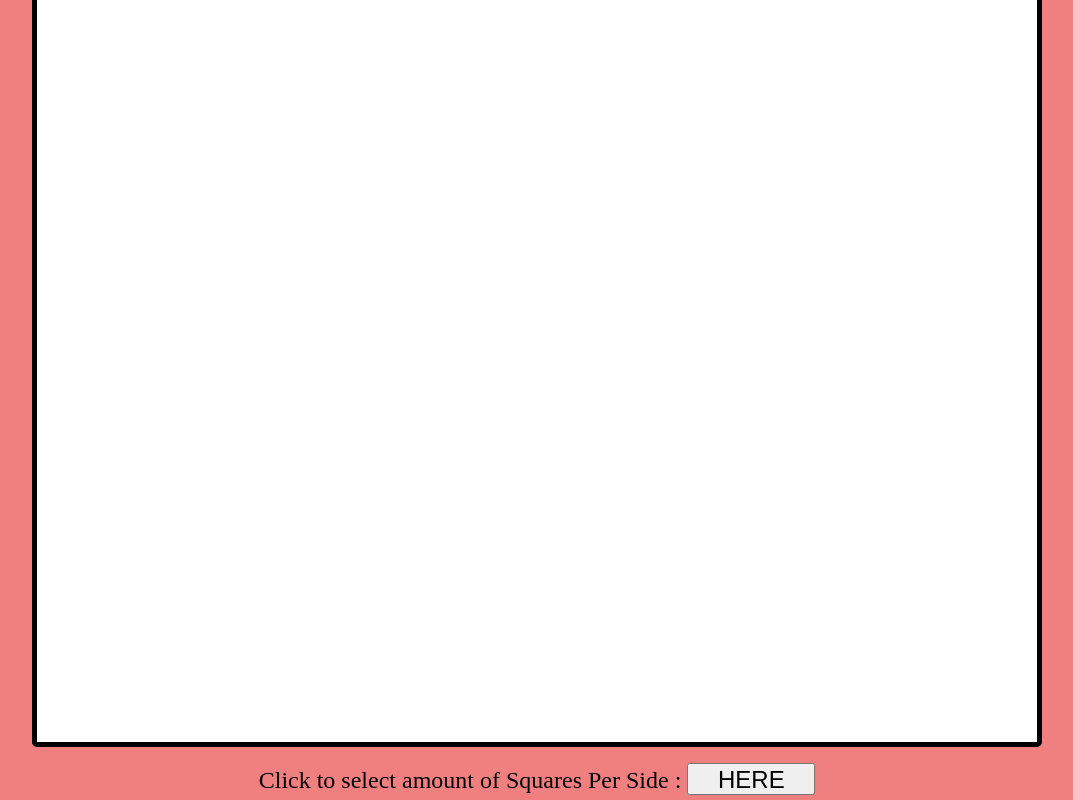
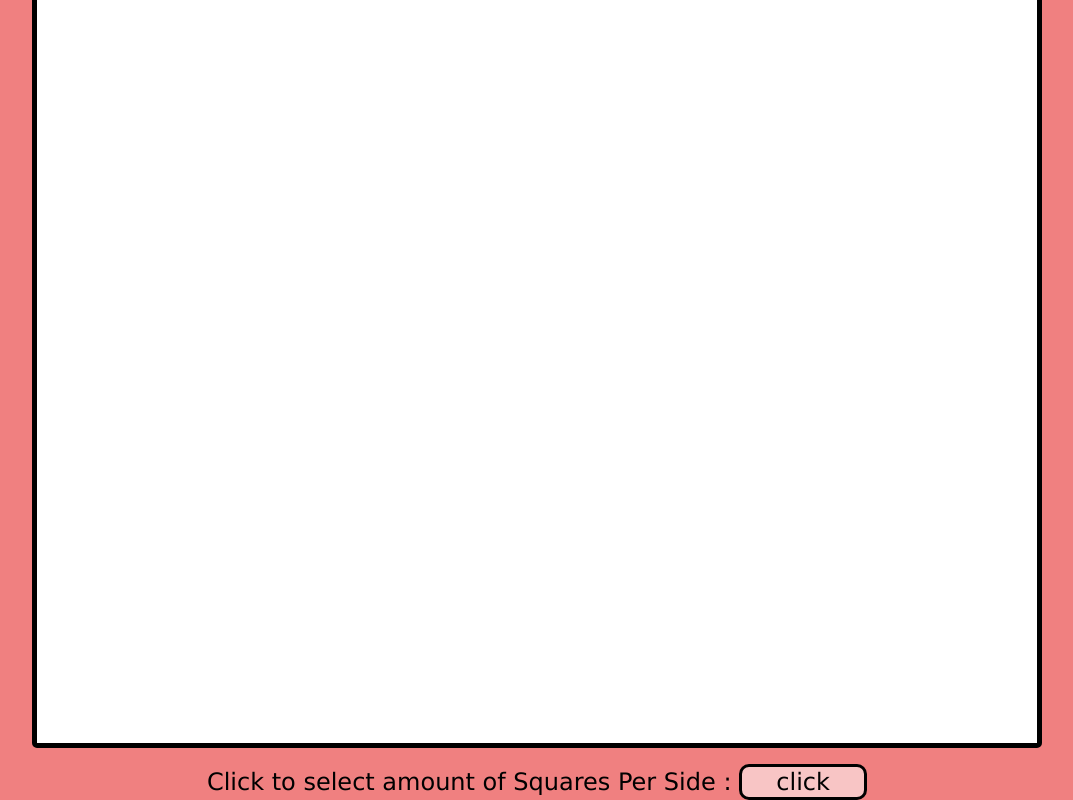
Before and after one commit to simonas-kulakauskas/odin-etch-a-sketch, a plain HTML site: page index.html in a window 1280 px wide. Shown: the part 343-1143 px from the top of the page, without its empty margins (103-1176 px from the left). Drawn offline with Linux system fonts and the light colour scheme.

Commit message:
Changed styling on button

```diff
--- a/css/index.css
+++ b/css/index.css
@@ -1,3 +1,6 @@
+* {
+    font-family: Verdana, Geneva, Tahoma, sans-serif;
+}
 body {
     margin: 0;
     display: flex;
@@ -35,8 +38,10 @@ body {
 
 button {
     width: 8rem;
-    height: 2rem;
+    border: 0.2rem solid black;
+    border-radius: 10px;
     font-size: x-large;
+    background-color: rgba(255, 255, 255, 0.544);
 }
 
 label {
--- a/index.html
+++ b/index.html
@@ -17,7 +17,7 @@
         >Click to select amount of Squares Per Side :
       </label>
       <button name="squareSelectionButton" id="squareSelectionButton">
-        HERE
+        click
       </button>
     </div>
   </body>
```
